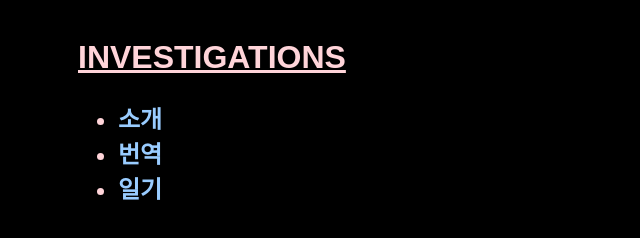
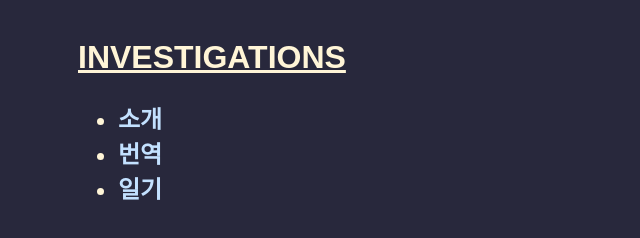
Before and after one commit to pangmoo-KTW/invs, a plain HTML site: page index.html in a window 1280 px wide. Shown: the whole page, without its empty margins (0-640 px from the left). Drawn offline with Linux system fonts and the light colour scheme; a web font is replaced by a local one.

Commit message:
body color

```diff
--- a/style.css
+++ b/style.css
@@ -1,23 +1,23 @@
 @import url('https://fonts.googleapis.com/css2?family=Source+Code+Pro&display=swap');
 @import url('https://fonts.googleapis.com/css2?family=Orbit&display=swap');
 body{
-  background-color: black;
-  color: rgb(255, 212, 217);
+  background-color: rgb(40, 40, 60);
+  color: rgb(255, 245, 215);
   font-family: 'Orbit', sans-serif;
   padding: 10px 70px 50px 70px;
 }
 a:link{
-  color: rgb(153, 204, 255);
+  color: rgb(195, 225, 255);
   text-decoration-line: none;
 }
 a:visited{
-  color: rgb(153, 204, 255);
+  color: rgb(195, 225, 255);
 }
 a:hover{
   color: rgb(248, 220, 9);
 }
 a:active{
-  color: rgb(153, 204, 255);
+  color: rgb(195, 225, 255);
 }
 mark{
   font-family: 'Source Code Pro', monospace;
```
